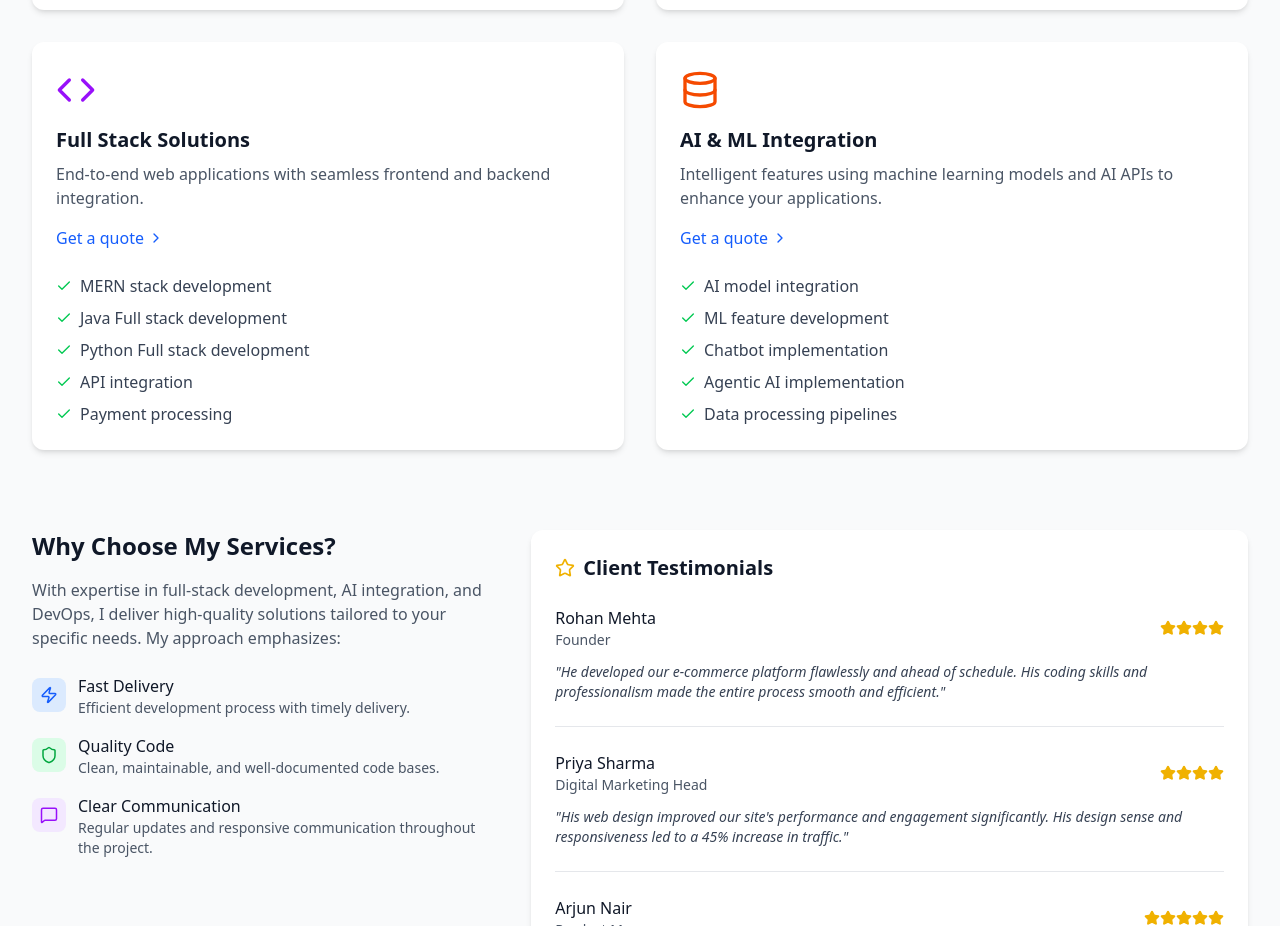
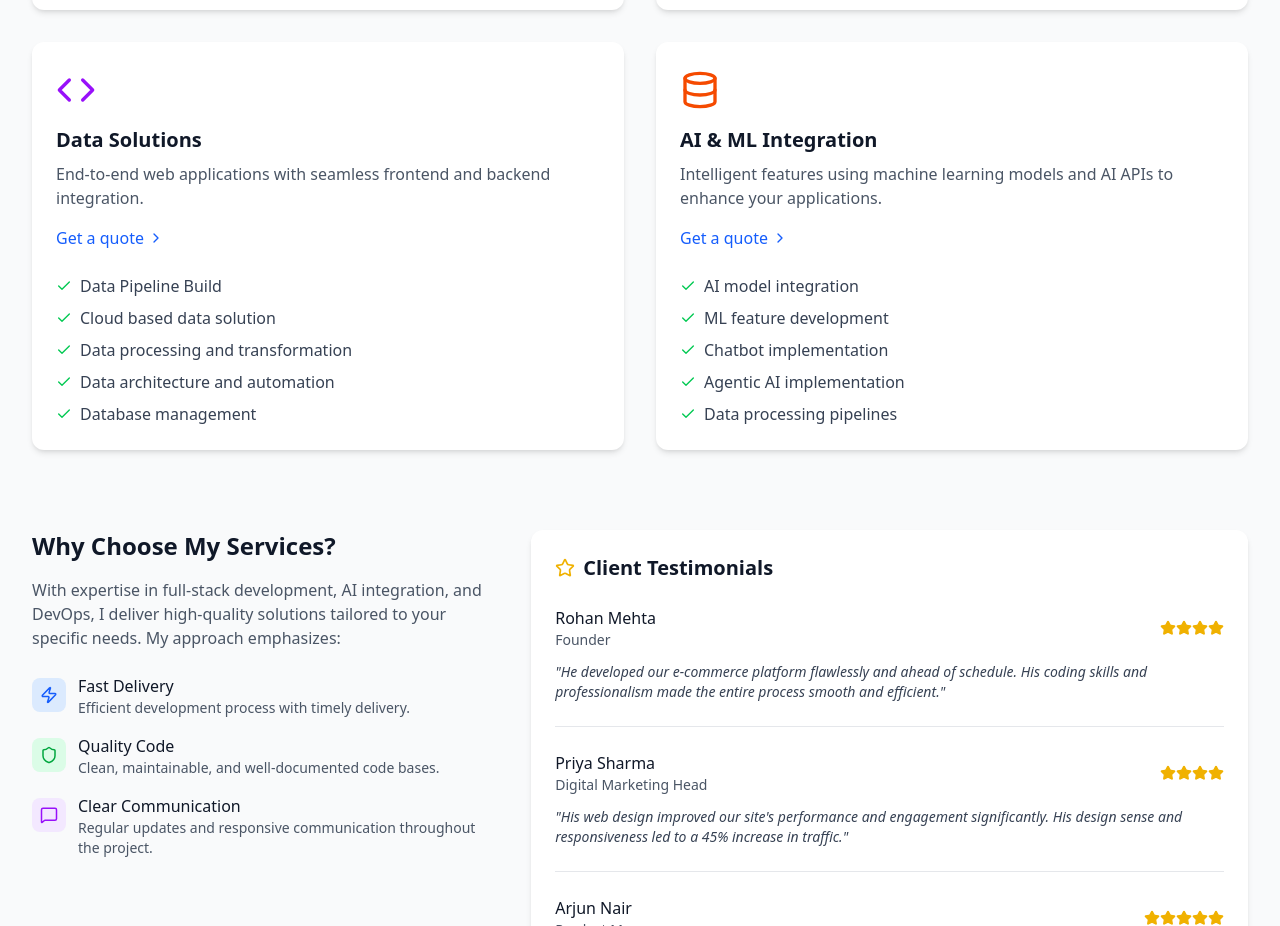
Before and after one commit to Gauravag6432/My_portfolio, a React (Vite) app in the folder Frontend/: page / in a window 1280 px wide. Shown: the part 4498-5424 px from the top of the page. Built offline with nearby package versions, Linux system fonts and the light colour scheme.

Commit message:
updated services

```diff
--- a/Frontend/src/components/Home/Freelancing.jsx
+++ b/Frontend/src/components/Home/Freelancing.jsx
@@ -31,14 +31,14 @@ const FreelancingServices = () => {
     },
     {
       icon: <Code size={40} className="text-purple-600" />,
-      title: "Full Stack Solutions",
+      title: "Data Solutions",
       description: "End-to-end web applications with seamless frontend and backend integration.",
       features: [
-        "MERN stack development",
-        "Java Full stack development",
-        "Python Full stack development",
-        "API integration",
-        "Payment processing"
+        "Data Pipeline Build",
+        "Cloud based data solution",
+        "Data processing and transformation",
+        "Data architecture and automation",
+        "Database management"
       ]
     },
     {
```
